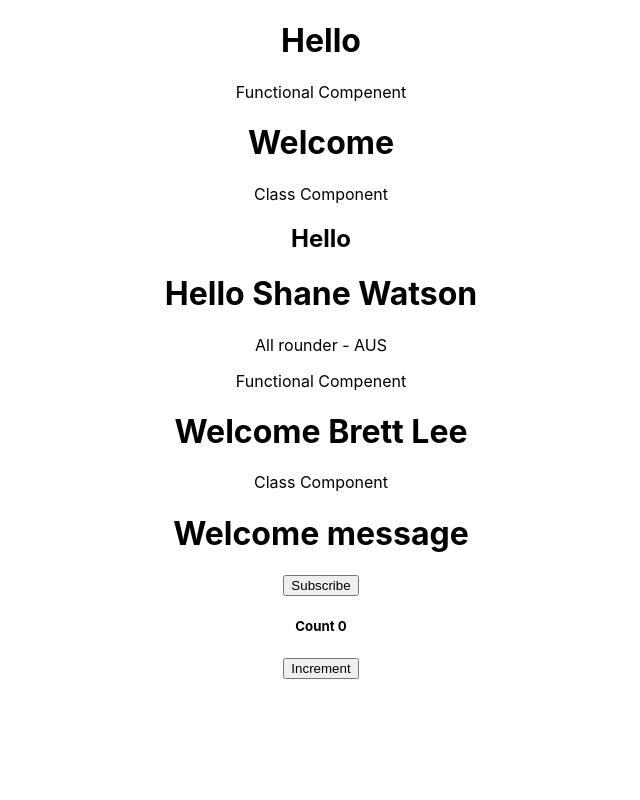
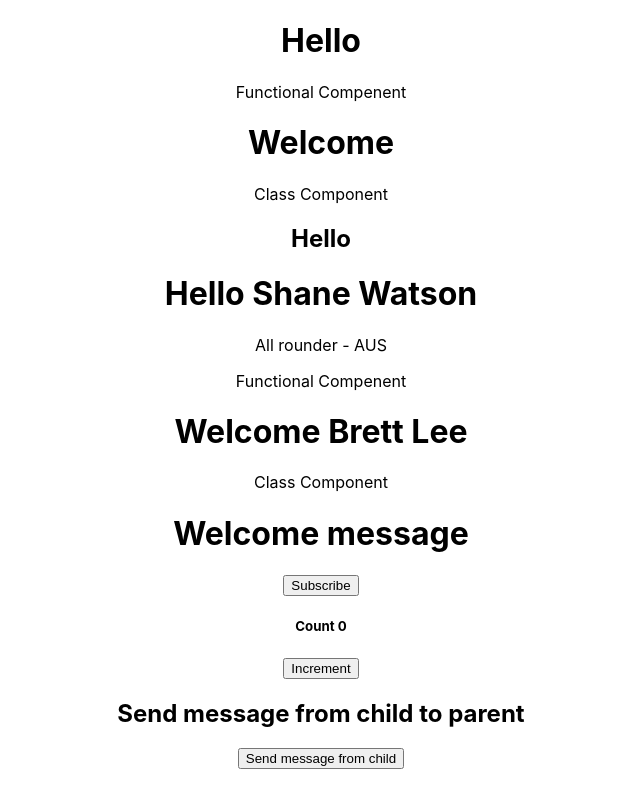
Before and after one commit to ManivannanBel/React-js, a React (Create React App) app in the folder hello-world/: page / in a window 1280 px wide. Shown: the whole page, without its empty margins (319-959 px from the left). Built offline with nearby package versions, Linux system fonts and the light colour scheme.

Commit message:
Pass methods as props to child component

```diff
--- a/hello-world/src/App.js
+++ b/hello-world/src/App.js
@@ -6,6 +6,7 @@ import Welcome from './components/Welcome'
 import Hello from './components/Hello'
 import Message from './components/Message'
 import Counter from './components/Counter'
+import ParentComponent from './components/ParentComponent'
 function App() {
   return (
     <div className="App">
@@ -16,6 +17,7 @@ function App() {
       <Welcome fname="Brett" lname="Lee"/>
       <Message/>
       <Counter/>
+      <ParentComponent/>
     </div>
   );
 }
--- /dev/null
+++ b/hello-world/src/components/ChildComoponent.js
@@ -0,0 +1,13 @@
+import React, { Component } from 'react'
+
+class ChildComoponent extends Component {
+    render() {
+        return (
+            <div>
+                <button onClick={() => this.props.showMessageHandler('Child')}>Send message from child</button>
+            </div>
+        )
+    }
+}
+
+export default ChildComoponent
--- /dev/null
+++ b/hello-world/src/components/ParentComponent.js
@@ -0,0 +1,31 @@
+import React, { Component } from 'react'
+import ChildComponent from './ChildComoponent'
+
+class ParentComponent extends Component {
+
+    constructor(props) {
+        super(props)
+
+        this.state = {
+             message : 'Hello from child to parent'
+        }
+
+        this.showMessage = this.showMessage.bind(this)
+    }
+
+    showMessage(childMessage) {
+        alert(`Message from ${childMessage} ${this.state.message}`)
+    }
+
+    render() {
+        return (
+            <div>
+                <h2>Send message from child to parent</h2>
+                <ChildComponent showMessageHandler={this.showMessage}/>
+            </div>
+        )
+    }
+}
+
+
+export default ParentComponent
```
